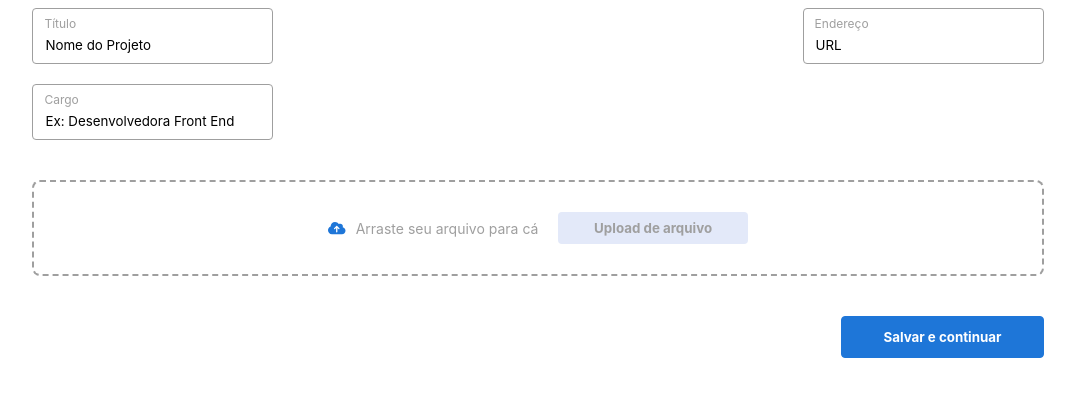
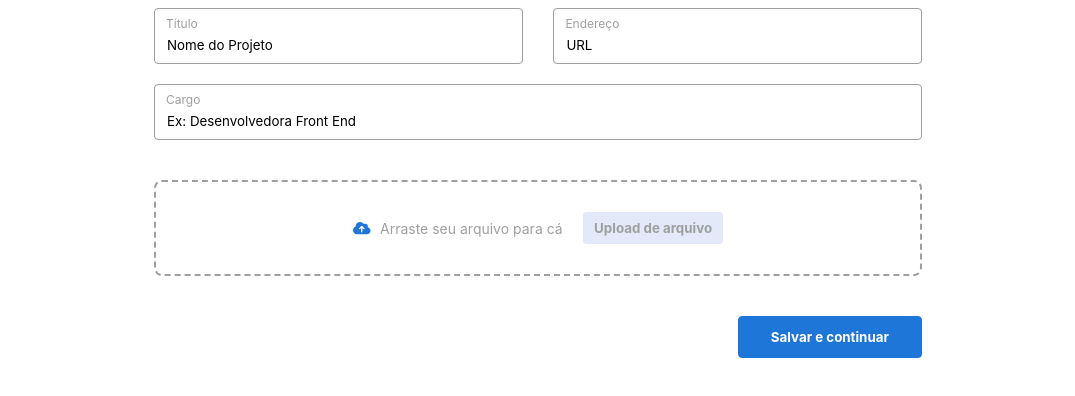
Before and after one commit to thamiavicente/my-first-form, a React (Vite) app: page / in a window 1280 px wide. Shown: the top 396 px of the page, without its empty margins (102-1177 px from the left). Built offline with nearby package versions, Linux system fonts and the light colour scheme.

Commit message:
fix: Layout css input and responsive

```diff
--- a/src/design-system/components/atomic-design/01_atoms/Input/index.tsx
+++ b/src/design-system/components/atomic-design/01_atoms/Input/index.tsx
@@ -13,6 +13,7 @@ export function Input({placeholder, value}: Props) {
     padding: 28px 12px 10px;
     color: #000;
     margin-bottom: 20px;
+    width: calc(100% - 26px);
 
     ::placeholder {
       color: #000;
--- a/src/design-system/components/atomic-design/02_molecules/Field/index.tsx
+++ b/src/design-system/components/atomic-design/02_molecules/Field/index.tsx
@@ -14,7 +14,7 @@ export function Field({inputPlaceholder, inputValue, labelText}: Props) {
   `
 
   return (
-    <Field>
+    <Field className="field">
       <Input
         placeholder={inputPlaceholder}
         value={inputValue}
--- a/src/design-system/components/atomic-design/03_organisms/SideBySideInput/index.tsx
+++ b/src/design-system/components/atomic-design/03_organisms/SideBySideInput/index.tsx
@@ -27,6 +27,14 @@ export function SideBySideInput({
     display: flex;
     justify-content: space-between;
     flex-direction: column;
+
+    .field{
+      @media(min-width: 1024px) {
+        width: 48%;
+      }
+
+      width: 100%;
+    }
   `
 
   return (
--- a/src/design-system/components/atomic-design/05_pages/Form/index.tsx
+++ b/src/design-system/components/atomic-design/05_pages/Form/index.tsx
@@ -8,6 +8,7 @@ export function Form() {
   const Form = styled.div `
     @media (min-width: 1024px) {
       width: 80%;
+      max-width: 768px;
     }
 
     width: 90%;
@@ -18,7 +19,7 @@ export function Form() {
 
     .button {
       @media (min-width: 1024px) {
-        width: 20%;
+        width: 24%;
         align-self: flex-end;
       }
 
```
